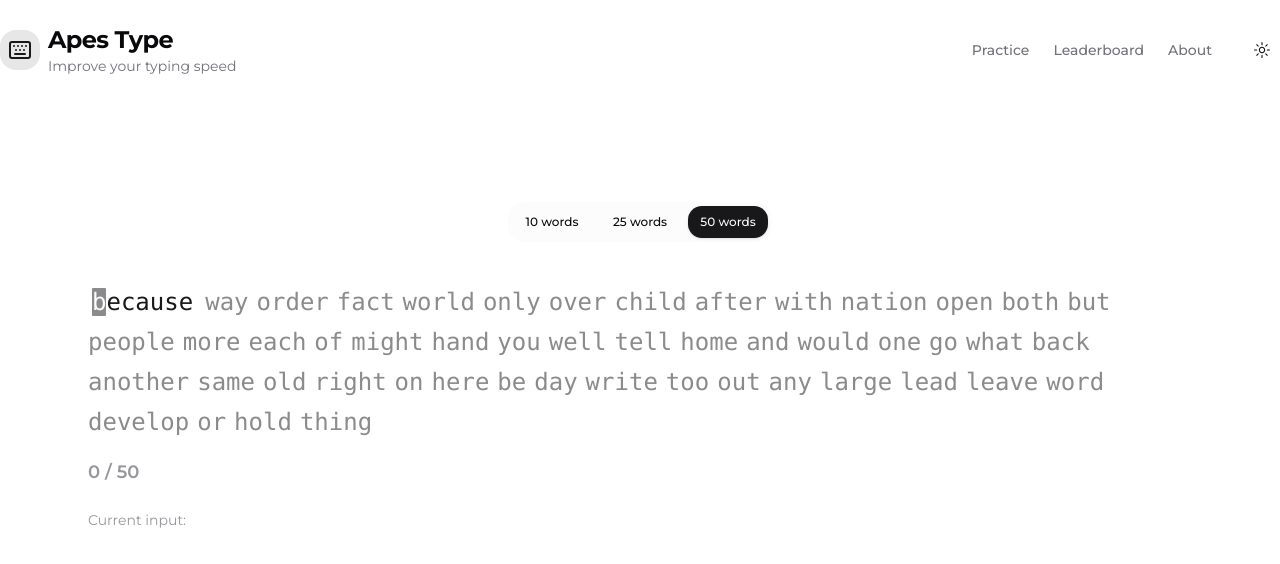
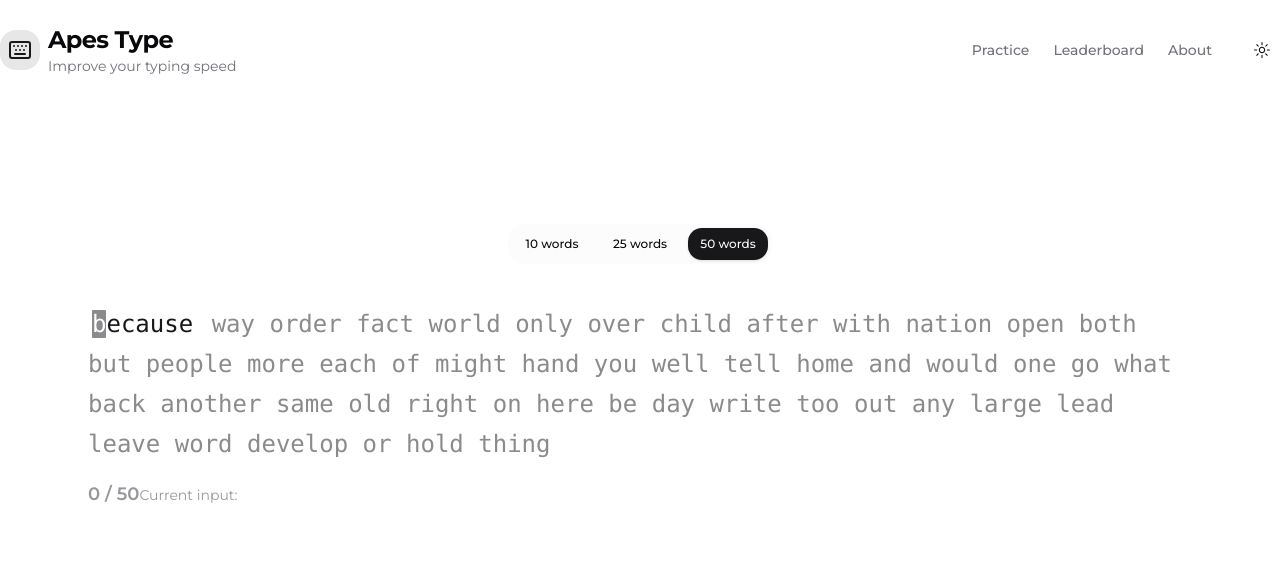
Before and after one commit to verareyou/apestype, a Next.js app: page / in a window 1280 px wide. Shown: the top 564 px of the page. Built offline with nearby package versions, Linux system fonts and the light colour scheme; a web font is replaced by a local one.

Commit message:
feat: update ui

```diff
--- a/src/app/page.tsx
+++ b/src/app/page.tsx
@@ -179,7 +179,7 @@ export default function Home() {
                   <span
                     key={wordIndex}
                     className={cn(
-                      'mr-2 transition-all text-primary/50 py-1 duration-300',
+                      ' transition-all text-primary/50 py-1 duration-300',
                       wordIndex === currentWordIndex
                         ? ' text-primary rounded-[1px] px-1'
                         : wordIndex < currentWordIndex
@@ -230,13 +230,23 @@ export default function Home() {
                             ))}
                         </span>
                       )}
+                    <span
+                      className={cn(
+                        'transition-all text-transparent inline overflow-hidden duration-300 w-0 h-0 ',
+                        text.length === words[currentWordIndex].length &&
+                          wordIndex === currentWordIndex &&
+                          'bg-primary/50 rounded-[1px] w-2 h-[28px] translate-y-[1.5px] text-transparent '
+                      )}
+                    >
+                      {'i'}
+                    </span>
                   </span>
                 ))}
               </p>
               <p className="text-sm text-muted-foreground animate-pulse">
-                <p className="text-lg text-muted-foreground mb-6 font-semibold">
+                <span className="text-lg text-muted-foreground mb-6 font-semibold">
                   {currentWordIndex} / {words.length}
-                </p>
+                </span>
                 Current input:{' '}
                 <input
                   type="text"
```
